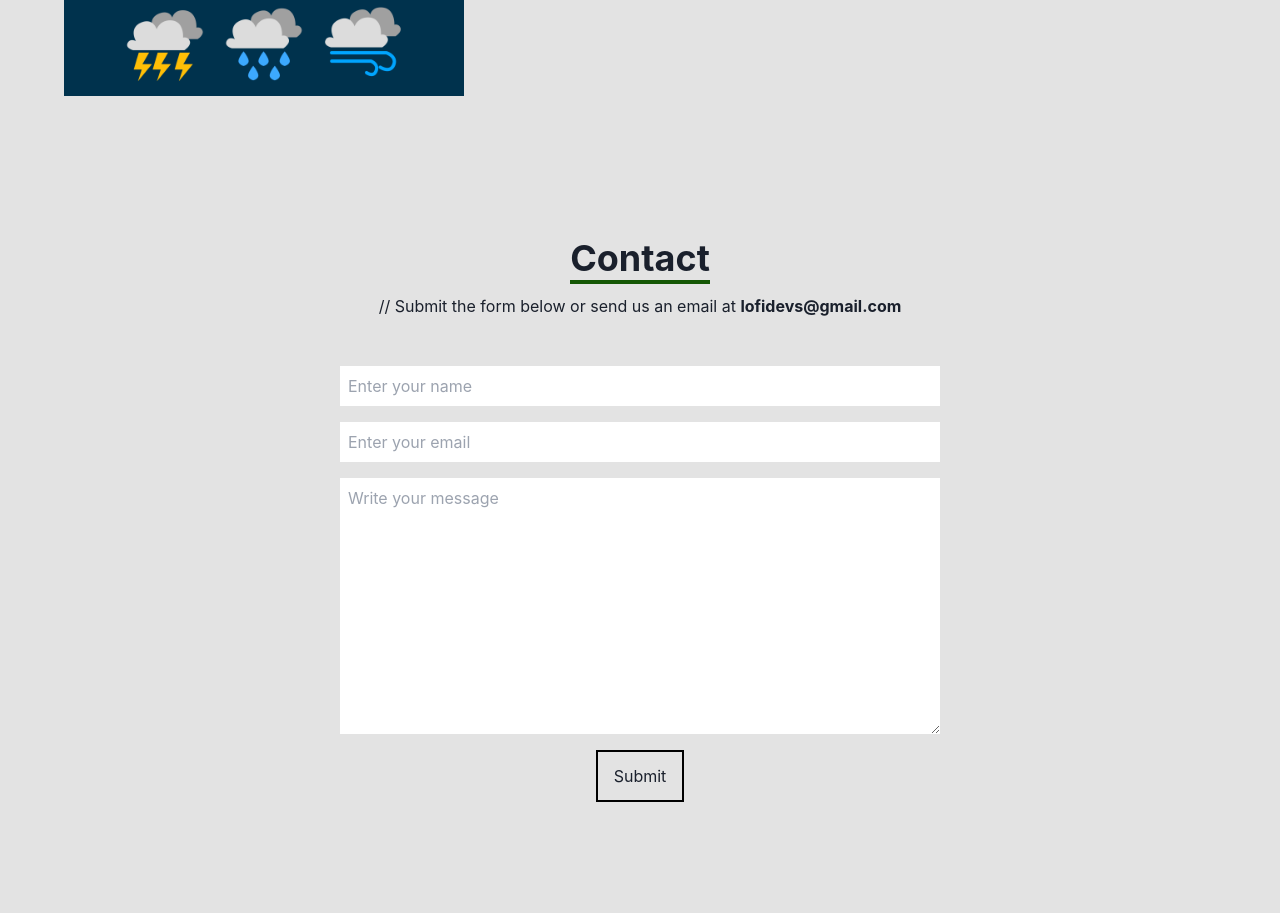
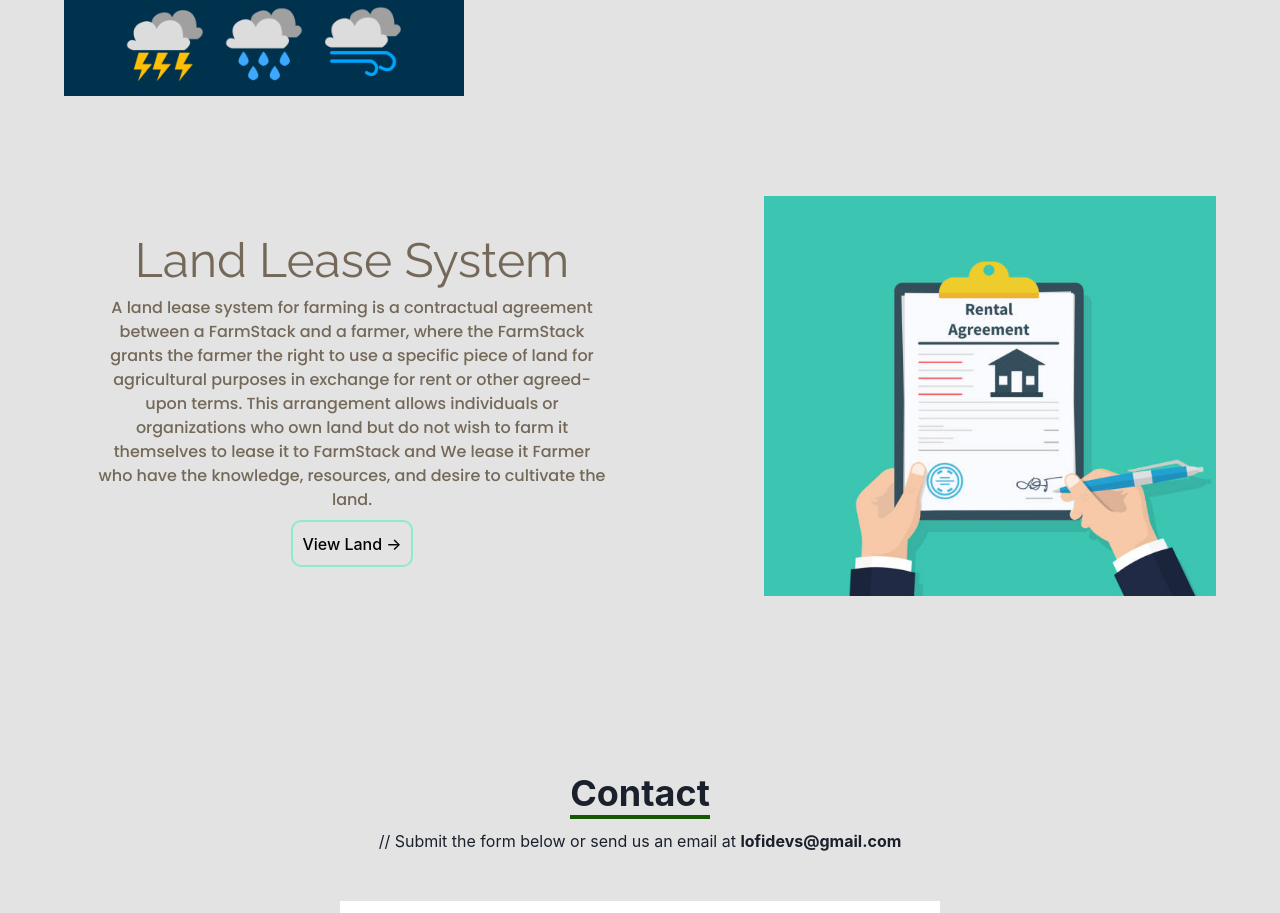
Before and after one commit to sinharitwick/GFG-Lofi_Devs, a React (Create React App) app in the folder client/: page / in a window 1280 px wide. Shown: the part 2320-3233 px from the top of the page. Built offline with nearby package versions, Linux system fonts and the light colour scheme; no server answers; a web font is replaced by a local one.

Commit message:
home about minor change

```diff
--- a/client/src/components/UI/Landing/About.css
+++ b/client/src/components/UI/Landing/About.css
@@ -36,6 +36,24 @@
 .aboutpara{
     font-family: 'Poppins', sans-serif;
 }
+.land{
+    display: flex;
+    justify-content: center;
+    text-align: center;
+    margin-top: 0.5rem;
+
+}
+.FbtnL{
+    border: 2px solid  rgba(119, 237, 198, 0.805);
+    border-radius: 10px;
+    width: max-content;
+    padding: 0.6rem;
+    color: black;
+}
+.FbtnL:hover{
+    background-color:rgba(130, 247, 208, 0.516) ;
+}
+
 @media screen and (max-width:480px) {
     .uti-text{
         width: 90vw;
@@ -44,8 +62,16 @@
     }
     .imgL{
         margin-left: unset;
+        padding: 1rem;
+        border-radius: 10px;
     }
     .imgR{
         margin-right: unset;
+        padding: 1rem;
+        border-radius: 10px;
+    }
+    .landpost{
+        display: flex;
+        flex-direction: column-reverse !important;
     }
 }
--- a/client/src/components/UI/Landing/About.js
+++ b/client/src/components/UI/Landing/About.js
@@ -1,5 +1,6 @@
 import React from "react";
 import Fade from "react-reveal/Fade";
+import { Link } from 'react-router-dom'
 import "./About.css";
 const About = () => {
   return (
@@ -20,17 +21,30 @@ const About = () => {
           <div className="uti-text textR">
             <h2 className="abouthead">Chat System</h2>
             <p className="aboutpara">
-
-              Chat feature can improve communication and collaboration among farmers. By sharing information, discussing agricultural practices, and exchanging ideas, farmers can learn from each other, improve farming techniques, and stay up-to-date with latest trends and technologies. This feature can also foster a sense of community and support, promoting knowledge sharing, networking, and growth in the agricultural sector.
+              Chat feature can improve communication and collaboration among
+              farmers. By sharing information, discussing agricultural
+              practices, and exchanging ideas, farmers can learn from each
+              other, improve farming techniques, and stay up-to-date with latest
+              trends and technologies. This feature can also foster a sense of
+              community and support, promoting knowledge sharing, networking,
+              and growth in the agricultural sector.
             </p>
           </div>
         </div>
 
-        <div className="landing-post">
+        <div className="landing-post landpost">
           <div className="uti-text textL">
             <h2 className="abouthead">Crop Advisor</h2>
             <p className="aboutpara">
-            The Crop Advisor utility feature can assist farmers in making informed decisions about the best crop to grow. The feature suggests the most suitable crop for a particular region based on various factors such as climate, soil type, and environmental factors, which can help optimize yields and minimize losses. The software also provides information on best practices for planting, harvesting, pest management, and other essential agricultural practices, enabling farmers to make better decisions and increase their productivity and profitability.
+              The Crop Advisor utility feature can assist farmers in making
+              informed decisions about the best crop to grow. The feature
+              suggests the most suitable crop for a particular region based on
+              various factors such as climate, soil type, and environmental
+              factors, which can help optimize yields and minimize losses. The
+              software also provides information on best practices for planting,
+              harvesting, pest management, and other essential agricultural
+              practices, enabling farmers to make better decisions and increase
+              their productivity and profitability.
             </p>
           </div>
           <div className="uti-img imgR">
@@ -45,11 +59,11 @@ const About = () => {
           <div className="uti-img imgL">
             <img
               className="abt-photo"
-              src={process.env.PUBLIC_URL + "/weather.jpg" }
+              src={process.env.PUBLIC_URL + "/weather.jpg"}
             />{" "}
           </div>
           <div className="uti-text textR">
-            <h3  className="abouthead">Weather System </h3>
+            <h3 className="abouthead">Weather System </h3>
             <p className="aboutpara">
               Our farmer utilities software includes weather forecasting to
               provide farmers with accurate information on weather conditions
@@ -59,6 +73,30 @@ const About = () => {
             </p>
           </div>
         </div>
+        <div className="landing-post landpost">
+          <div className="uti-text textL">
+            <h2 className="abouthead">Land Lease System</h2>
+            <p className="aboutpara">
+              A land lease system for farming is a contractual agreement between
+              a FarmStack and a farmer, where the FarmStack grants the farmer
+              the right to use a specific piece of land for agricultural
+              purposes in exchange for rent or other agreed-upon terms. This
+              arrangement allows individuals or organizations who own land but
+              do not wish to farm it themselves to lease it to FarmStack and We
+              lease it Farmer who have the knowledge, resources, and desire to
+              cultivate the land.
+            </p>
+            <div className="land">
+            <p className='FbtnL'><Link to="/listing"><button>View Land &#8594; </button></Link></p>
+            </div>
+          </div>
+          <div className="uti-img imgR">
+            <img
+              className="abt-photo"
+              src={process.env.PUBLIC_URL + "/landLease.jpg"}
+            />{" "}
+          </div>
+        </div>
       </Fade>
     </div>
   );
```
Also changed, not shown: client/public/landLease.jpg (added).
